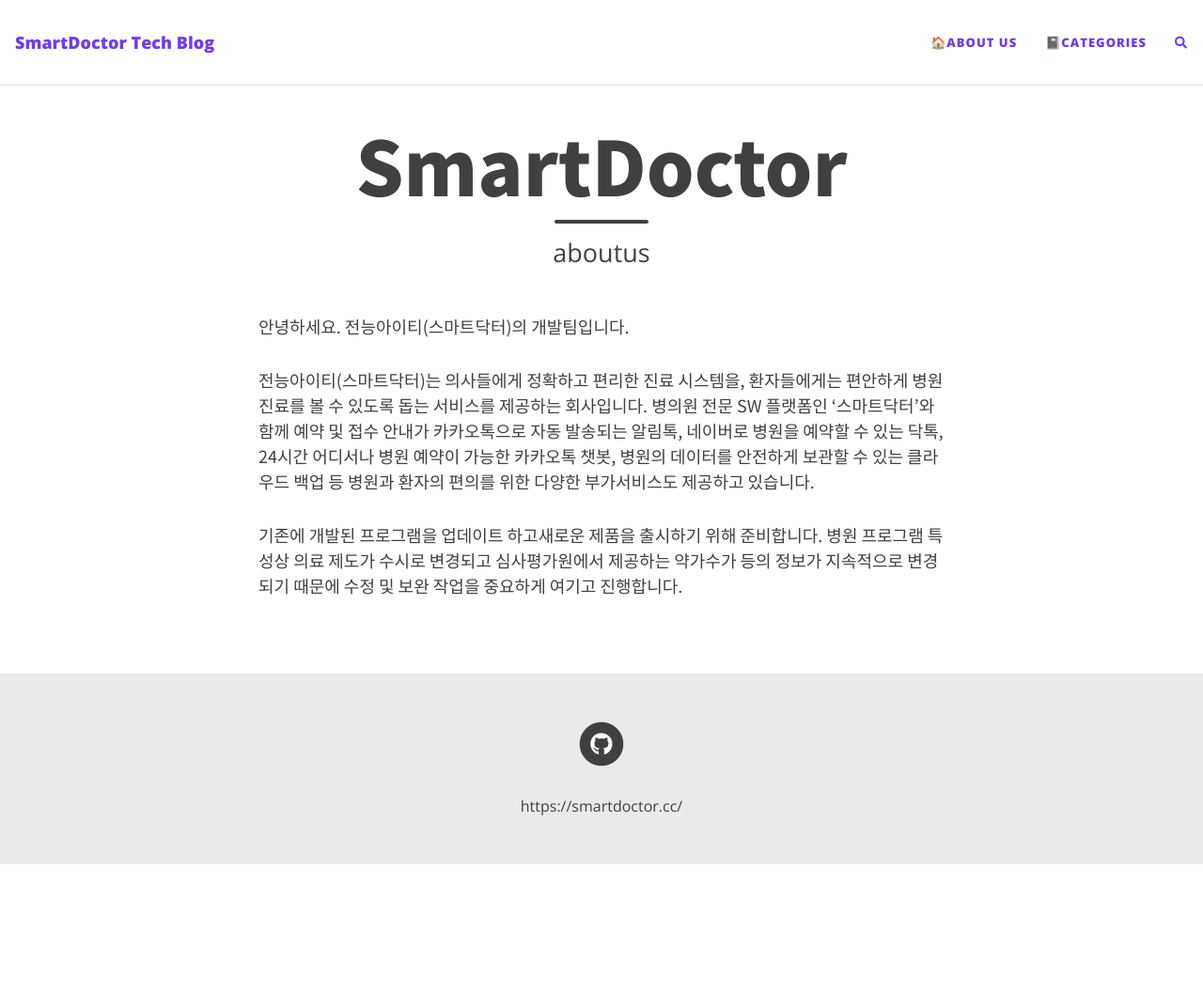
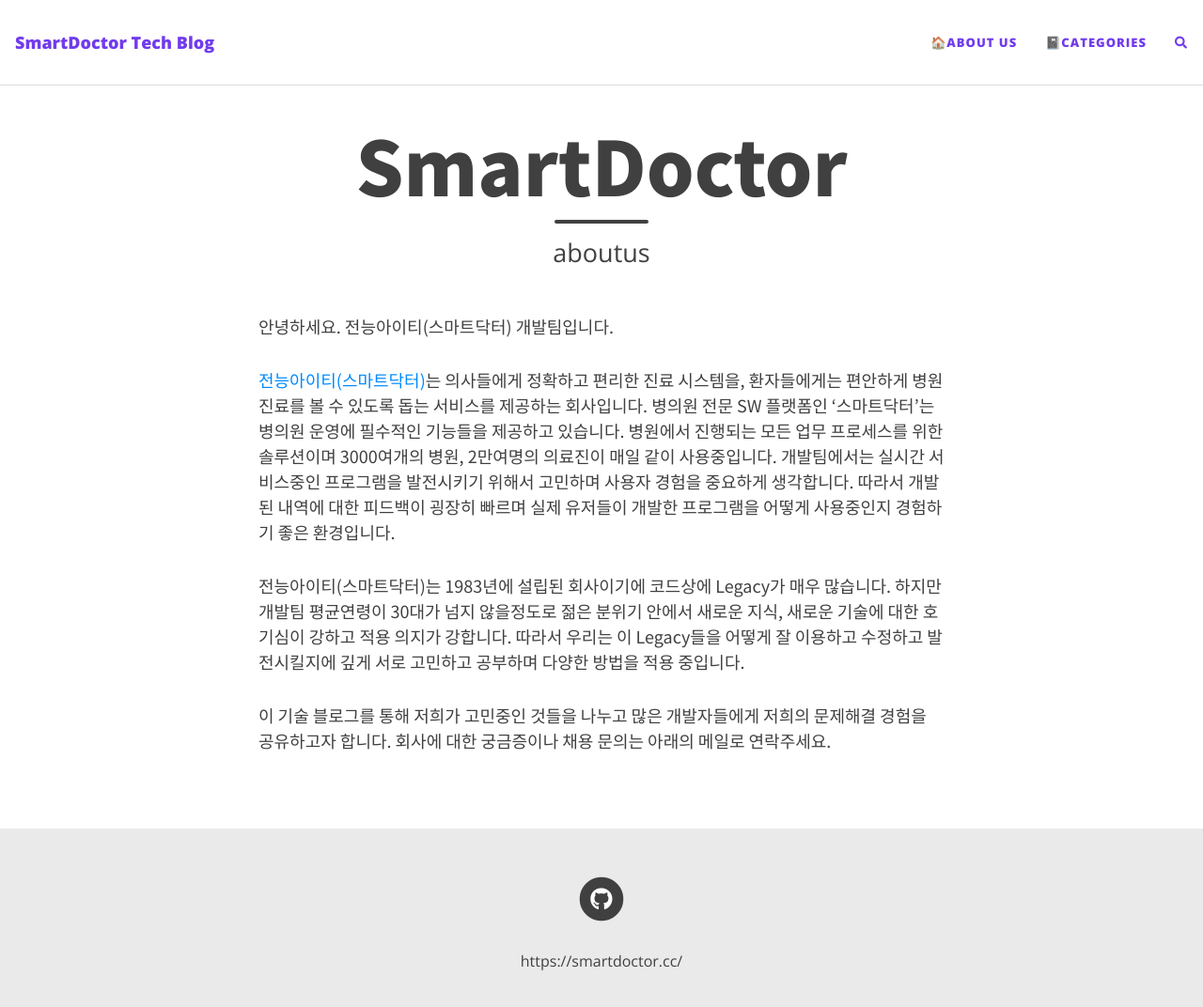
Before and after one commit to AlmSmartDoctor/dev-blog, a Jekyll site: the page built from aboutus.md, in a window 1280 px wide and 1085 px high. Shown: the top 1072 px of the window at 94% size. Built offline with Jekyll 4.4.1, drawn with Linux system fonts in a browser that asks for light colours; nearby versions of some CDN libraries; comment, search, counter and statistics services are not loaded.

Commit message:
Update aboutus.md

```diff
--- a/aboutus.md
+++ b/aboutus.md
@@ -4,8 +4,12 @@ title: SmartDoctor
 subtitle: aboutus
 ---
 
-안녕하세요. 전능아이티(스마트닥터)의 개발팀입니다.
+안녕하세요. 전능아이티(스마트닥터) 개발팀입니다.
 
- 전능아이티(스마트닥터)는 의사들에게 정확하고 편리한 진료 시스템을, 환자들에게는 편안하게 병원 진료를 볼 수 있도록 돕는 서비스를 제공하는 회사입니다. 병의원 전문 SW 플랫폼인 ‘스마트닥터’와 함께 예약 및 접수 안내가 카카오톡으로 자동 발송되는 알림톡, 네이버로 병원을 예약할 수 있는 닥톡, 24시간 어디서나 병원 예약이 가능한 카카오톡 챗봇, 병원의 데이터를 안전하게 보관할 수 있는 클라우드 백업 등 병원과 환자의 편의를 위한 다양한 부가서비스도 제공하고 있습니다.
+ [전능아이티(스마트닥터)](https://smartdoctor.cc/)는 의사들에게 정확하고 편리한 진료 시스템을, 환자들에게는 편안하게 병원 진료를 볼 수 있도록 돕는 서비스를 제공하는 회사입니다.
+병의원 전문 SW 플랫폼인 ‘스마트닥터’는 병의원 운영에 필수적인 기능들을 제공하고 있습니다. 병원에서 진행되는 모든 업무 프로세스를 위한 솔루션이며 3000여개의 병원, 2만여명의 의료진이 매일 같이 사용중입니다. 개발팀에서는 실시간 서비스중인 프로그램을 발전시키기 위해서 고민하며 사용자 경험을 중요하게 생각합니다. 따라서 개발된 내역에 대한 피드백이 굉장히 빠르며 실제 유저들이 개발한 프로그램을 어떻게 사용중인지 경험하기 좋은 환경입니다.
 
- 기존에 개발된 프로그램을 업데이트 하고새로운 제품을 출시하기 위해 준비합니다. 병원 프로그램 특성상 의료 제도가 수시로 변경되고 심사평가원에서 제공하는 약가수가 등의 정보가 지속적으로 변경되기 때문에 수정 및 보완 작업을 중요하게 여기고 진행합니다.
+전능아이티(스마트닥터)는 1983년에 설립된 회사이기에 코드상에 Legacy가 매우 많습니다. 하지만 개발팀 평균연령이 30대가 넘지 않을정도로 젊은 분위기 안에서 새로운 지식, 새로운 기술에 대한 호기심이 강하고 적용 의지가 강합니다. 따라서 우리는 이 Legacy들을 어떻게 잘 이용하고 수정하고 발전시킬지에 깊게 서로 고민하고 공부하며 다양한 방법을 적용 중입니다.
+
+이 기술 블로그를 통해 저희가 고민중인 것들을 나누고 많은 개발자들에게 저희의 문제해결 경험을 공유하고자 합니다.
+회사에 대한 궁금증이나 채용 문의는 아래의 메일로 연락주세요.
```
